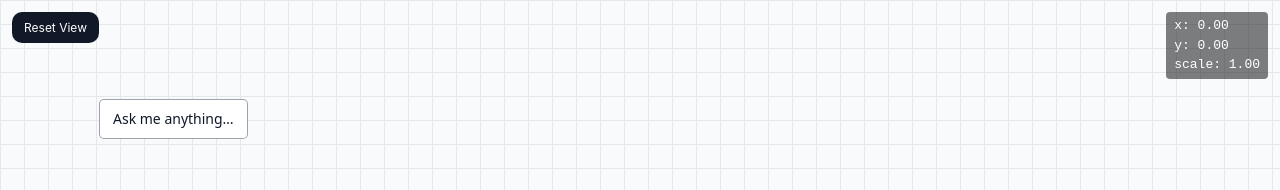
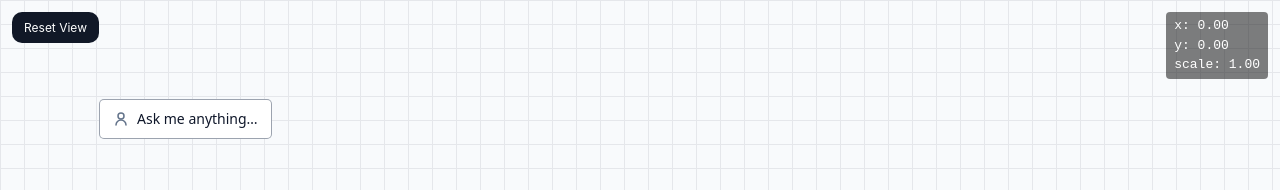
Before and after one commit to romebop/canvas-bop, a React (Vite) app: page / in a window 1280 px wide. Shown: the top 190 px of the page. Built offline with nearby package versions, Linux system fonts and the light colour scheme.

Commit message:
Add user and bot icons

```diff
--- a/index.html
+++ b/index.html
@@ -4,7 +4,7 @@
     <meta charset='UTF-8' />
     <link rel='icon' type='image/png' sizes='16x16' href='/graph.png' />
     <meta name='viewport' content='width=device-width, initial-scale=1.0' />
-    <title>Canvas Bop</title>
+    <title>Graph Bop</title>
   </head>
   <body>
     <div id='root'></div>
--- a/src/ConversationGraph.tsx
+++ b/src/ConversationGraph.tsx
@@ -1,4 +1,19 @@
 import React, { useEffect, useState, useRef } from 'react';
+
+const UserIcon = () => (
+  <svg width="16" height="16" viewBox="0 0 16 16" fill="none" xmlns="http://www.w3.org/2000/svg" style={{ display: 'block' }}>
+    <path d="M8 8C9.65685 8 11 6.65685 11 5C11 3.34315 9.65685 2 8 2C6.34315 2 5 3.34315 5 5C5 6.65685 6.34315 8 8 8Z" stroke="#64748B" strokeWidth="1.5" strokeLinecap="round" strokeLinejoin="round"/>
+    <path d="M13 14C13 11.2386 10.7614 9 8 9C5.23858 9 3 11.2386 3 14" stroke="#64748B" strokeWidth="1.5" strokeLinecap="round" strokeLinejoin="round"/>
+  </svg>
+);
+
+const BotIcon = () => (
+  <svg width="16" height="16" viewBox="0 0 16 16" fill="none" xmlns="http://www.w3.org/2000/svg" style={{ display: 'block' }}>
+    <rect x="2.75" y="4.75" width="10.5" height="6.5" rx="1.25" stroke="#64748B" strokeWidth="1.5"/>
+    <circle cx="6.5" cy="8" r="0.5" fill="#64748B"/>
+    <circle cx="9.5" cy="8" r="0.5" fill="#64748B"/>
+  </svg>
+);
 
 export type NodeId = string;
 
@@ -9,6 +24,7 @@ type Node = {
   w: number;
   h: number;
   text: string;
+  author: 'user' | 'llm';
   parentId?: NodeId;
 };
 
@@ -25,7 +41,7 @@ export default function ConversationGraph() {
   const [scene, setScene] = useState<Scene>(() => {
     const rootId = uid();
     const nodes: Record<NodeId, Node> = {
-      [rootId]: { id: rootId, x: 100, y: 100, w: 240, h: 60, text: 'Ask me anything…' },
+      [rootId]: { id: rootId, x: 100, y: 100, w: 240, h: 60, text: 'Ask me anything…', author: 'user' },
     };
     const edges: Edge[] = [];
     return { nodes, edges };
@@ -121,7 +137,7 @@ export default function ConversationGraph() {
     if (!contextMenu) return;
     const { x, y } = screenToWorld(contextMenu.x, contextMenu.y);
     const id = uid();
-    const newNode: Node = { id, x, y, w: 220, h: 60, text: 'Ask me anything…' };
+    const newNode: Node = { id, x, y, w: 220, h: 60, text: 'Ask me anything…', author: 'user' };
     setScene(s => ({ ...s, nodes: { ...s.nodes, [id]: newNode } }));
     setContextMenu(null);
   };
@@ -245,15 +261,21 @@ export default function ConversationGraph() {
                 fontSize: 14,
                 lineHeight: '20px',
                 whiteSpace: 'pre-wrap',
+                display: 'flex',
+                gap: '8px',
+                alignItems: 'flex-start',
               }}
             >
+              <div style={{ marginTop: '2px', flexShrink: 0 }}>
+                {node.author === 'user' ? <UserIcon /> : <BotIcon />}
+              </div>
               <div
                 ref={isEditing ? contentEditableRef : null}
                 contentEditable={isEditing}
                 suppressContentEditableWarning={true}
                 onInput={e => editingValueRef.current = e.currentTarget.innerText}
                 onBlur={commitEdit}
-                style={{ outline: 'none' }}
+                style={{ outline: 'none', width: '100%' }}
               >
                 {node.text}
               </div>
```
